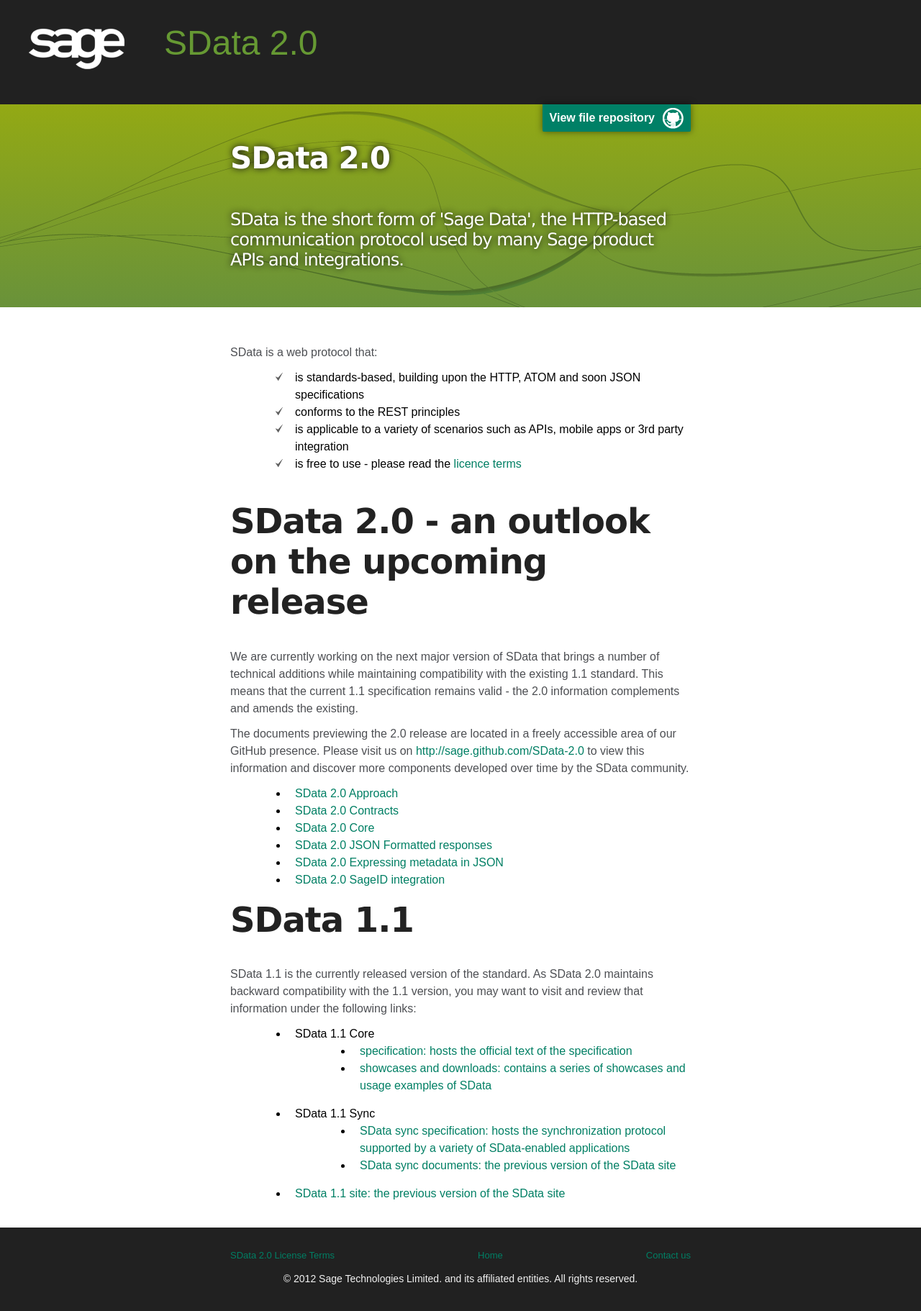
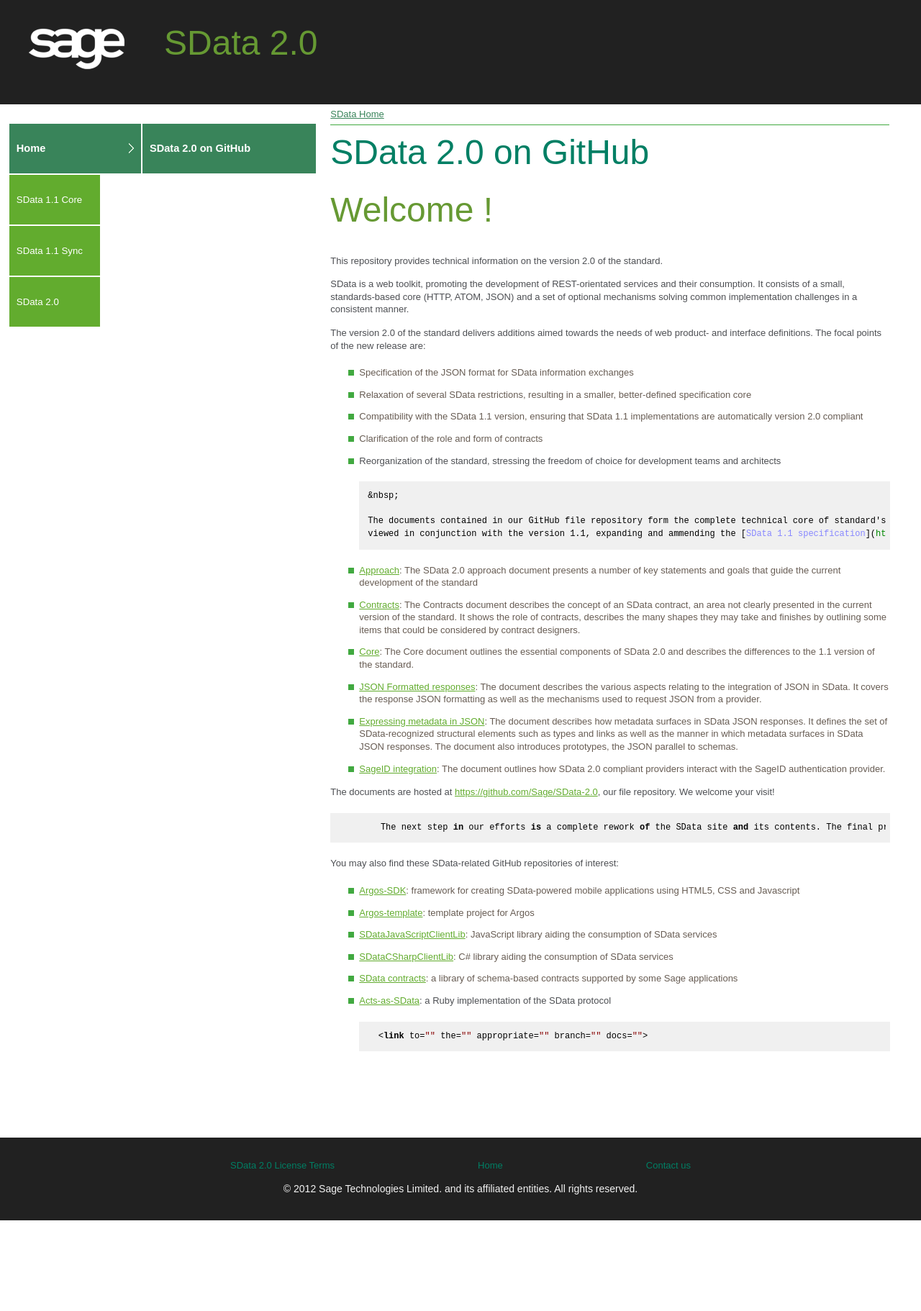
Before and after one commit to kaqa/SData-2.0, a Jekyll site: the page built from index.md, in a window 1280 px wide. Shown: the whole page at 72% size. Built offline with Jekyll 4.4.1, drawn with Linux system fonts in a browser that asks for light colours; after the commit the page ends 1696 px from its top, so only the background shows below that.

Commit message:
navigation update
- added home item;
- changed home page layout to page for sidebar menu navigation;
- updated css for sidebar ui;

```diff
--- a/_includes/breadcrumb.html
+++ b/_includes/breadcrumb.html
@@ -4,6 +4,8 @@
 	{% if page.group == 'core' %} > <a class="ajax" href="{{site.baseurl}}/pages/core/0100/">SData Core Specification - version 1.1</a>{% endif %}
 	{% if page.group == 'sync' %} > <a class="ajax" href="{{site.baseurl}}/pages/sync/0000/">SData Synchronization - version 1.1</a>{% endif %}
 	{% if page.group == 'sdata-20' %} > <a class="ajax" href="{{site.baseurl}}/pages/20/01-0000/">SData 2.0</a>{% endif %}
-	{% if page.title %} > <span class="bc-page-title">{{page.title}}</span>{% endif %}
+	{% if page.group != 'home' %}
+		{% if page.title %} > <span class="bc-page-title">{{page.title}}</span>{% endif %}
+	{% endif %}
 	</div>
 </div>
--- a/_includes/sidebar.html
+++ b/_includes/sidebar.html
@@ -17,6 +17,9 @@
 	$('ul.navigation ul').not(active).hide(); // hide all not active sub items
 	active.prev().addClass('active-top');	// set active to top level menu item
 
+	// register items with sub items in main navigation
+	$('ul.navigation > li').next('ul').prev().addClass('top');
+
 	/*$('ul.navigation > li > a.childs-only').click(function(){
 		//$('ul.navigation ul').not(active).hide();
 		//$(this).parent().find('ul').not(active).slideToggle(200);
@@ -26,9 +29,12 @@
 });
 </script>
 
-{% assign categories = "core|sync|sdata-20" | split: "|" %}
+{% assign categories = "home|core|sync|sdata-20" | split: "|" %}
 
 <ul class="top-nav">
+	<li class="{% if page.group == 'home' %}active{% endif %}">
+		<a class="{% if page.group == 'home' %}active{% endif %}" id="home" href="{{site.baseurl}}/">Home</a>
+	</li>
 	<li class="{% if page.group == 'core' %}active{% endif %}">
 		<a id="core" class="{% if page.group == 'core' %}active{% endif %}" href="{{site.baseurl}}/pages/core/0100/">SData 1.1 Core</a>
 	</li>
--- a/css/sidebar.css
+++ b/css/sidebar.css
@@ -1,8 +1,9 @@
 div#sidemenu {font-size:83%;}
 div#sidemenu .head {font-weight:bold;height:1.75em;padding-left:0.6em;padding-top:0.5em;margin-bottom:0.01px;margin-top:0.01px;}
 div#sidemenu ul {float:right;line-height: 1.2em;list-style:none;margin:0;	padding:0px;/*display:table;*/width: 56.6%;/*width: 152px;*/}
-div#sidemenu ul.sync {margin-top: 71px;}
-div#sidemenu ul.sdata-20 {margin-top: 142px;}
+div#sidemenu ul.core {margin-top: 71px;}
+div#sidemenu ul.sync {margin-top: 142px;}
+div#sidemenu ul.sdata-20 {margin-top: 213px;}
 div#sidemenu ul li {float:left;margin:1px 0;}
 div#sidemenu ul.navigation li {width:100%;}
 
@@ -24,7 +25,16 @@
 	margin: 2px 0;
 	color: #62ac2e;
 }
-#sidemenu a:hover {text-decoration: underline;}
+/*#sidemenu a:hover {text-decoration: underline;}*/
+#sidemenu ul.navigation > li > a:hover, #sidemenu ul.top-nav > li > a:hover {
+	background: #39845a;color: #fff;
+}
+#sidemenu ul.top-nav > li > a:hover {
+	background-image: url(/SData-2.0/img/next.png) !important;background-repeat: no-repeat !important;background-position-x: 95% !important;background-position-y: 26px !important;
+}
+#sidemenu ul.navigation > li.top > a:hover {
+	background-image: url(/SData-2.0/img/next-down.png) !important;background-repeat: no-repeat !important;background-position-x: 49% !important;background-position-y: 52px !important;
+}
 #sidemenu > ul > li > a {padding: 0.5em;background: #41a940;background: #62ac2e;color: #fff;padding: 7% 10px;vertical-align: middle; /*width: 100%;*/}
 
 #sidemenu > ul > li > a.active, #sidemenu ul.navigation > li.active-top > a {background: #39845a;color: #fff;}
--- /dev/null
+++ b/index.md
@@ -0,0 +1,69 @@
+---
+layout: page
+group: home
+level: 0
+title: SData 2.0 on GitHub
+---
+
+# Welcome !
+
+This repository provides technical information on the version 2.0 of the standard.
+
+SData is a web toolkit, promoting the development of REST-orientated
+          services and their consumption. It consists of a small,
+          standards-based core (HTTP, ATOM, JSON) and a set of
+          optional mechanisms solving common implementation challenges in a
+          consistent manner.
+
+The version 2.0 of the standard delivers
+          additions aimed towards the needs of web product- and interface
+          definitions. The focal points of the new release are:
+
+*   Specification of the JSON format for SData information exchanges
+*   Relaxation of several SData restrictions,
+            resulting in a smaller, better-defined specification core
+*   Compatibility with the SData 1.1 version, ensuring that
+            SData 1.1 implementations are automatically version 2.0 compliant
+*   Clarification of the role and form of contracts
+*   Reorganization of the standard, stressing the freedom of choice
+            for development teams and architects
+
+        &nbsp;
+
+        The documents contained in our GitHub file repository form the complete technical core of standard's 2.0 release. They are to be
+        viewed in conjunction with the version 1.1, expanding and ammending the [SData 1.1 specification](http://interop.sage.com/daisy/sdata/Introduction.html). The following documents describe SData 2.0 (click on the links to download directly):
+
+*   [Approach](https://github.com/Sage/SData-2.0/blob/master/SData%202.0%20approach%20-%20v%20101.pdf?raw=true):    	  The SData 2.0 approach document presents a number of key statements and goals that guide the current development of the standard
+*   [Contracts](https://github.com/Sage/SData-2.0/blob/master/SData%202.0%20-%20contracts%20v%20101.pdf?raw=true):
+            The Contracts document describes the concept of an SData contract, an area not clearly presented in the current version of the standard. It shows the role of contracts, describes the many shapes they may take and finishes by outlining some items that could be considered by contract designers.
+*   [Core](https://github.com/Sage/SData-2.0/blob/master/SData%202.0%20Core%20-%20v%20101.pdf?raw=true):
+            The Core document outlines the essential components of SData 2.0 and describes the differences to the 1.1 version of the standard.
+*   [JSON Formatted responses](https://github.com/Sage/SData-2.0/blob/master/JSON%20formatted%20SData%20responses%20-%20v101.pdf?raw=true):
+            The document describes the various aspects relating to the integration of JSON in SData. It covers the response JSON formatting as well as the mechanisms used to request JSON from a provider.
+*   [Expressing metadata in JSON](https://github.com/Sage/SData-2.0/blob/master/SData%202%200%20Expressing%20metadata%20in%20JSON%20-%20v1.pdf?raw=true):
+            The document describes how metadata surfaces in SData JSON responses. It defines the set of SData-recognized structural elements such as types and links as well as the manner in which metadata surfaces in SData JSON responses. The document also introduces prototypes, the JSON parallel to schemas.
+*   [SageID integration](https://github.com/Sage/SData-2.0/blob/master/SData%202%200%20Sage%20ID%20Integration.pdf?raw=true):
+            The document outlines how SData 2.0 compliant providers interact with the SageID authentication provider.
+
+The documents are hosted at [https://github.com/Sage/SData-2.0](https://github.com/Sage/SData-2.0), our file repository. We welcome your visit!
+
+		The next step in our efforts is a complete rework of the SData site and its contents. The final product will be a complete, consistent specification that combines the information presented in the version 2.0 documents (below) with the contents of the 1.1 version
+
+You may also find these SData-related GitHub repositories of interest:
+
+*   [Argos-SDK](https://github.com/Sage/argos-sdk):
+            framework for creating SData-powered mobile applications using
+            HTML5, CSS and Javascript
+*   [Argos-template](http://argos-template): template
+            project for Argos
+*   [SDataJavaScriptClientLib](https://github.com/Sage/SDataJavaScriptClientLib):
+            JavaScript library aiding the consumption of SData services
+*   [SDataCSharpClientLib](https://github.com/Sage/SDataCSharpClientLib):
+            C# library aiding the consumption of SData services
+*   [SData contracts](https://github.com/Sage/SData-Contracts):
+            a library of schema-based contracts supported by some Sage
+            applications
+*   [Acts-as-SData](https://github.com/Sage/acts_as_sdata):
+            a Ruby implementation of the SData protocol
+
+          <link to="" the="" appropriate="" branch="" docs="">
```
Also changed, not shown: other parts of _includes/sidebar.html (+1 -1 lines), img/next-down.png (added).
